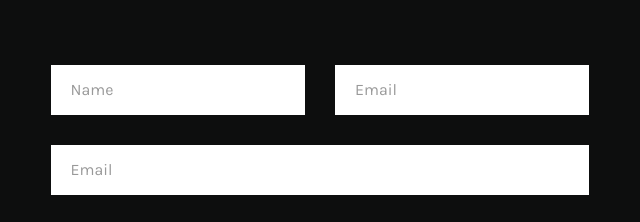
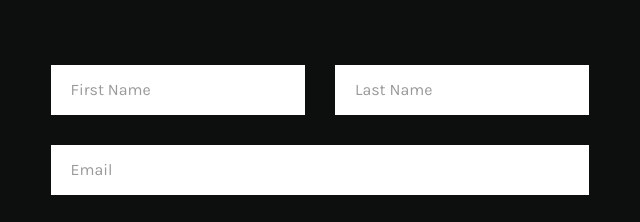
Before and after one commit to caeg0152/C.A.E, a plain HTML site: page contact.html in a window 1280 px wide. Shown: the part 278-500 px from the top of the page, 542-1182 px from the left. Drawn offline with nearby package versions, Linux system fonts and the light colour scheme; files whose address does not match are found by name; a web font is replaced by a local one.

Commit message:
Update contact.html

```diff
--- a/contact.html
+++ b/contact.html
@@ -66,7 +66,7 @@
 								<li><a href="about.html">About</a></li>
 								<li><a href="blog.html">Projects</a></li>
 								<li><a href="contact.html">Contact</a></li>
-								<li><a href="contact.html">Resume</a></li>
+								<li><a href="My-Resume.pdf">Resume</a></li>
 
 							</ul>
 						</div>
@@ -148,12 +148,12 @@
 
 									<div class="col-md-5">
 										<div class="form-group">
-											<input type="text" class="form-control" name="Full Name"  id="fname" placeholder="Name">
+											<input type="text" class="form-control" name="Full Name"  id="fname" placeholder="First Name">
 										</div>
 									</div>
 									<div class="col-md-5">
 										<div class="form-group">
-											<input type="text" class="form-control" name="Subject"  id="lname" placeholder="Email">
+											<input type="text" class="form-control" name="Subject"  id="lname" placeholder="Last Name">
 										</div>
 									</div>
 									<div class="col-md-10">
```
